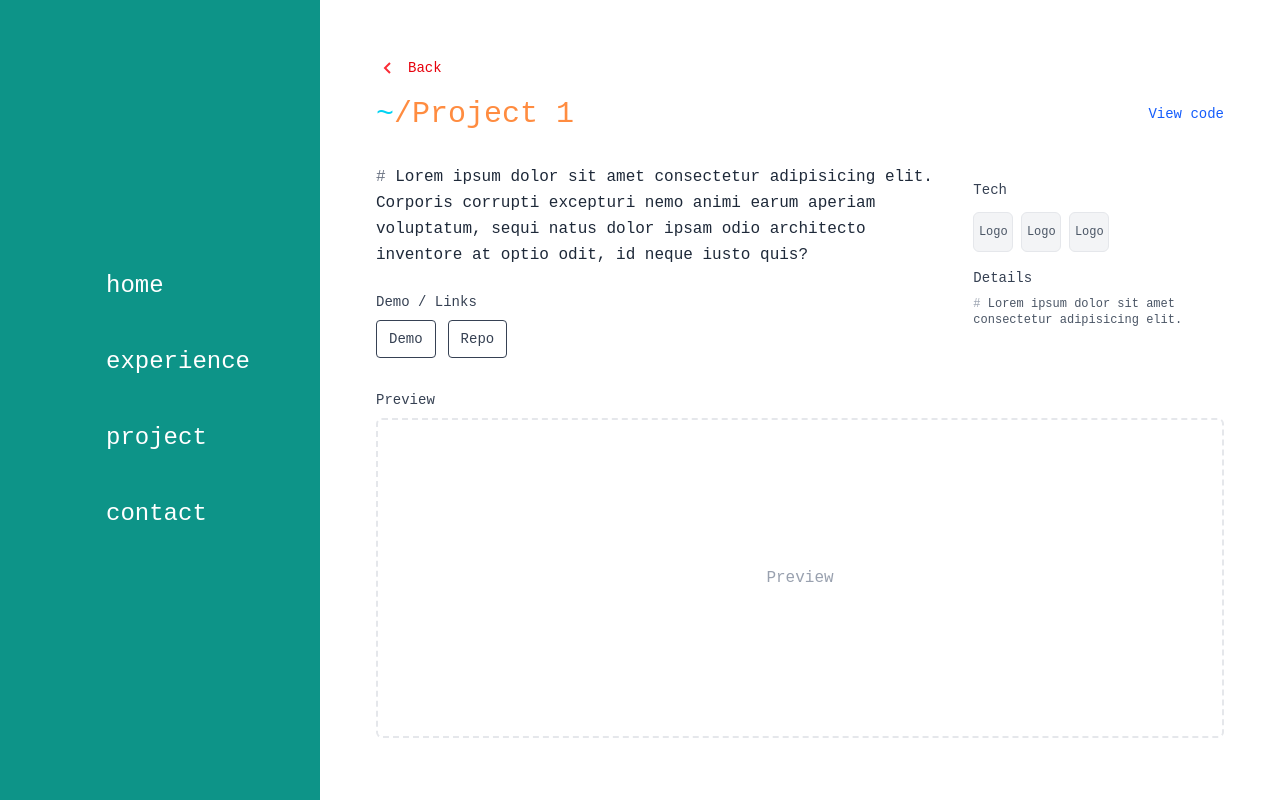
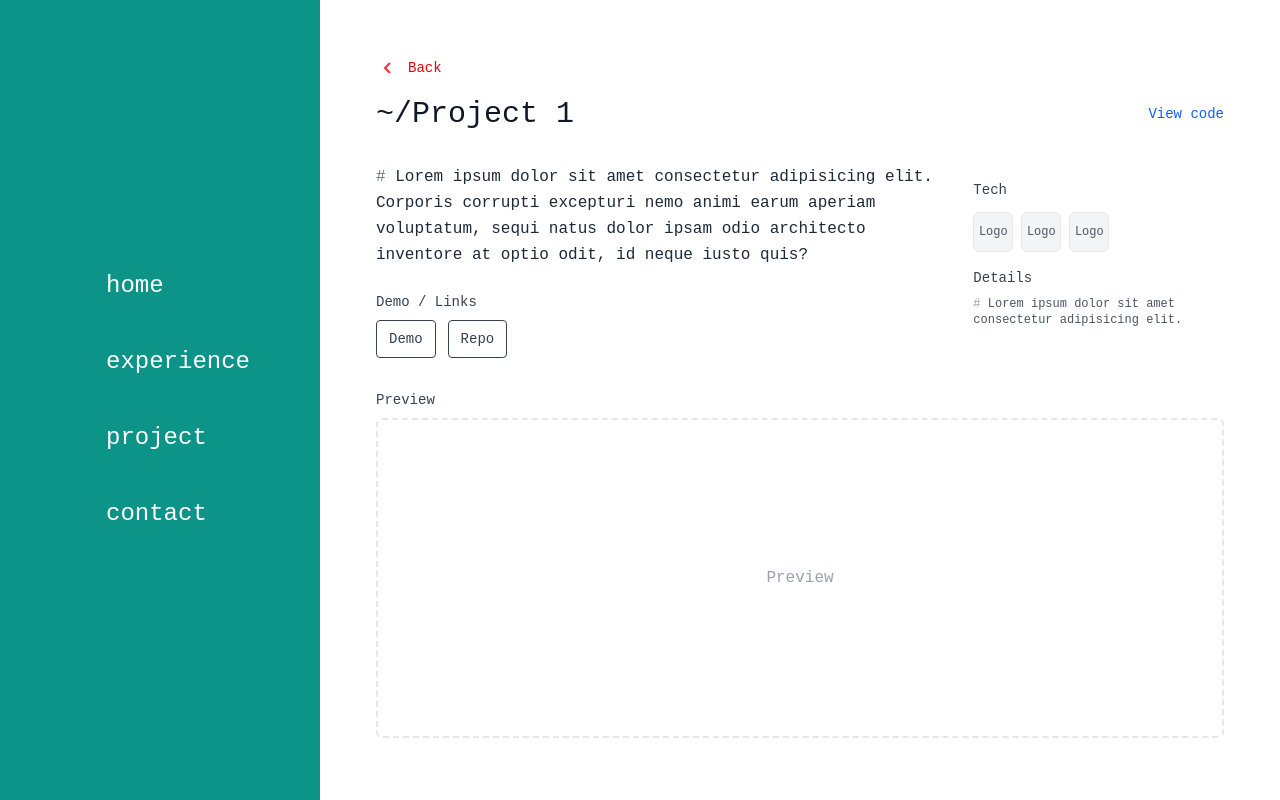
Before and after one commit to faelse/faelse-dev, a React (Vite) app: page /project/1 in a window 1280 px wide. Built offline with nearby package versions, Linux system fonts and the light colour scheme.

Commit message:
ProjectDetail restyling

```diff
--- a/src/components/ProjectDetail.jsx
+++ b/src/components/ProjectDetail.jsx
@@ -57,8 +57,8 @@ export default function ProjectDetail() {
 
         <header className="flex items-center justify-between">
           <h1 className="text-3xl font-mono text-gray-900">
-            <span className="text-cyan-400">~</span>
-            <span className="text-[#ff8c40]">/{project.title}</span>
+            ~/
+            {project.title}
           </h1>
           <a
             href={project.repo}
```
